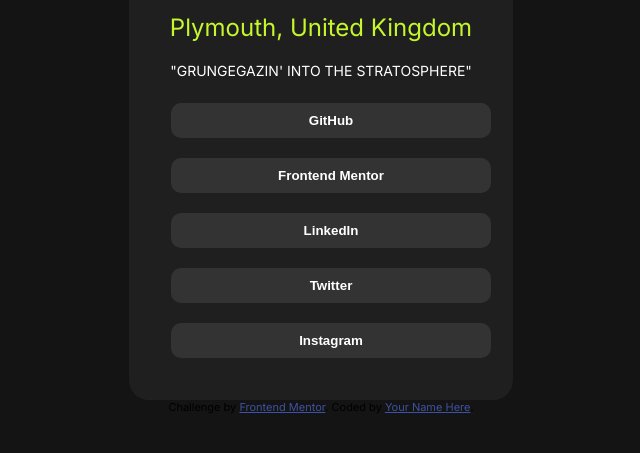
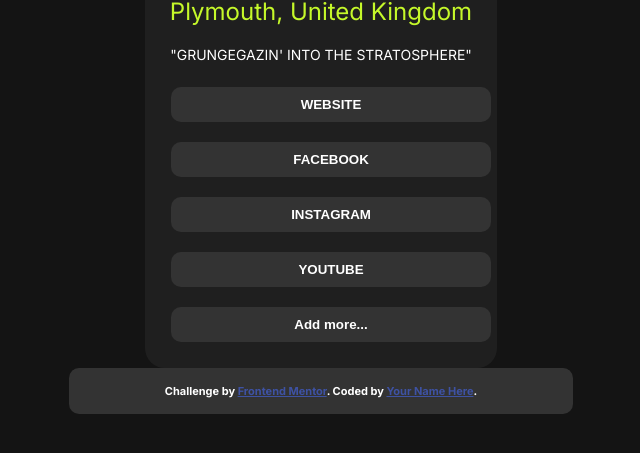
Before and after one commit to JxshJxnes/social-links-profile-main, a plain HTML site: page index.html in a window 1280 px wide. Shown: the part 393-846 px from the top of the page, without its empty margins (319-959 px from the left). Drawn offline with Linux system fonts and the light colour scheme.

Commit message:
Some changes made to CSS

```diff
--- a/index.html
+++ b/index.html
@@ -25,15 +25,15 @@
     <h2 class="location">Plymouth, United Kingdom</h2>
     <p class="caption">"GRUNGEGAZIN' INTO THE STRATOSPHERE"</p>
 
-    <button>GitHub</button>
+    <button>WEBSITE</button>
     <br>
-    <button>Frontend Mentor</button>
+    <button>FACEBOOK</button>
     <br>
-    <button>LinkedIn</button>
+    <button>INSTAGRAM</button>
     <br>
-    <button>Twitter</button>
+    <button>YOUTUBE</button>
     <br>
-    <button>Instagram</button>
+    <button>Add more...</button>
     <br>
   </div>
   <div class="attribution">
--- a/style.css
+++ b/style.css
@@ -6,11 +6,13 @@
 
 .content {
     background-color: hsl(0, 0%, 12%);
-    padding: 2rem;
+    padding: 1rem;
     border-radius: 20px;
     text-align: center;
     max-width: 20rem;
+    min-width: 20rem;
     margin: auto;
+    width: 50%;
 }
 
 img {
@@ -48,3 +50,15 @@
 p {
     font-size: 14px;
 }
+
+.attribution {
+    background-color: hsl(0, 0%, 20%);
+    color: white;
+    font-weight: 700;
+    border-radius: 10px;
+    border: none;
+    padding: 1rem;
+    text-align: center;
+    width: 50%;
+    margin: auto;
+}
```
